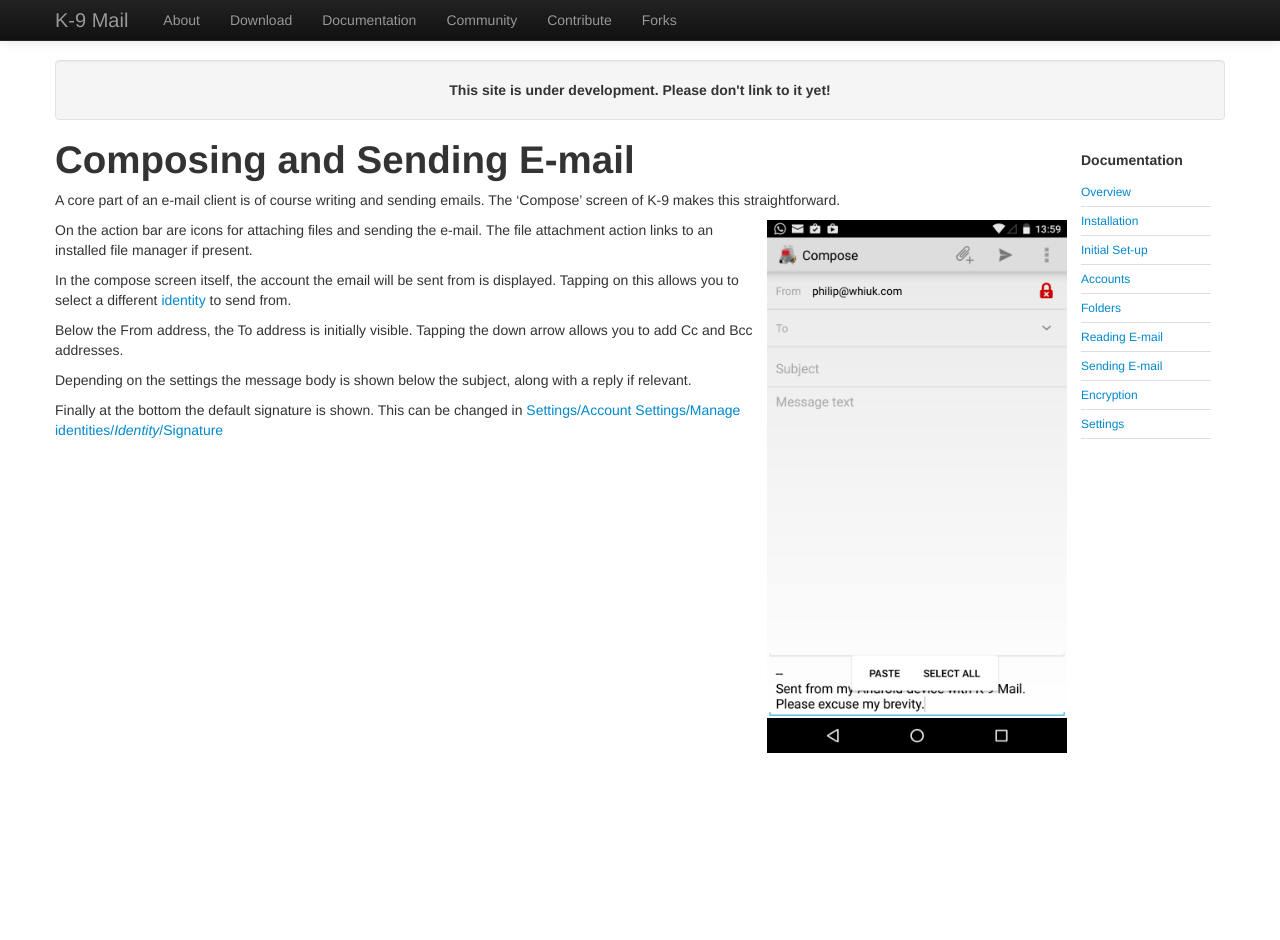
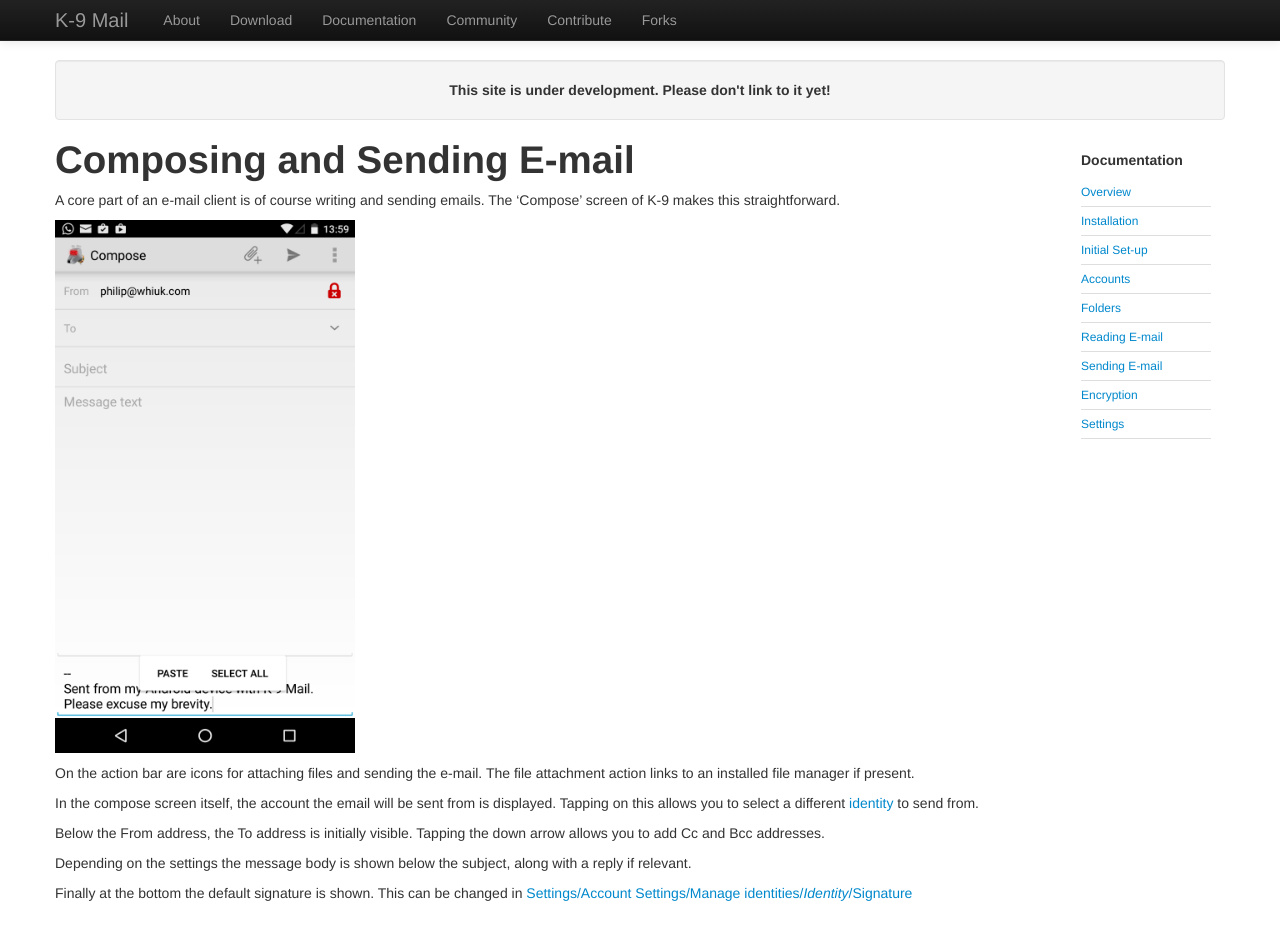
Before and after one commit to k9mail/k9mail.app, a Jekyll site: the page built from documentation/sending.md, in a window 1280 px wide and 953 px high. Shown: the top 940 px of the window. Built offline with Jekyll 4.4.1, drawn with Linux system fonts in a browser that asks for light colours; nearby versions of some CDN libraries.

Commit message:
Update sending.md

```diff
--- a/documentation/sending.md
+++ b/documentation/sending.md
@@ -11,7 +11,7 @@ layout: default
 A core part of an e-mail client is of course writing and sending emails.
 The 'Compose' screen of K-9 makes this straightforward.
 
-<img src="/assets/img/compose_screen.png" width="300" alt="Message Compose screen" style="float:right" />
+<img src="/assets/img/compose_screen.png" width="300" alt="Message Compose screen" />
 
 On the action bar are icons for attaching files and sending the e-mail.
 The file attachment action links to an installed file manager if present.
```
